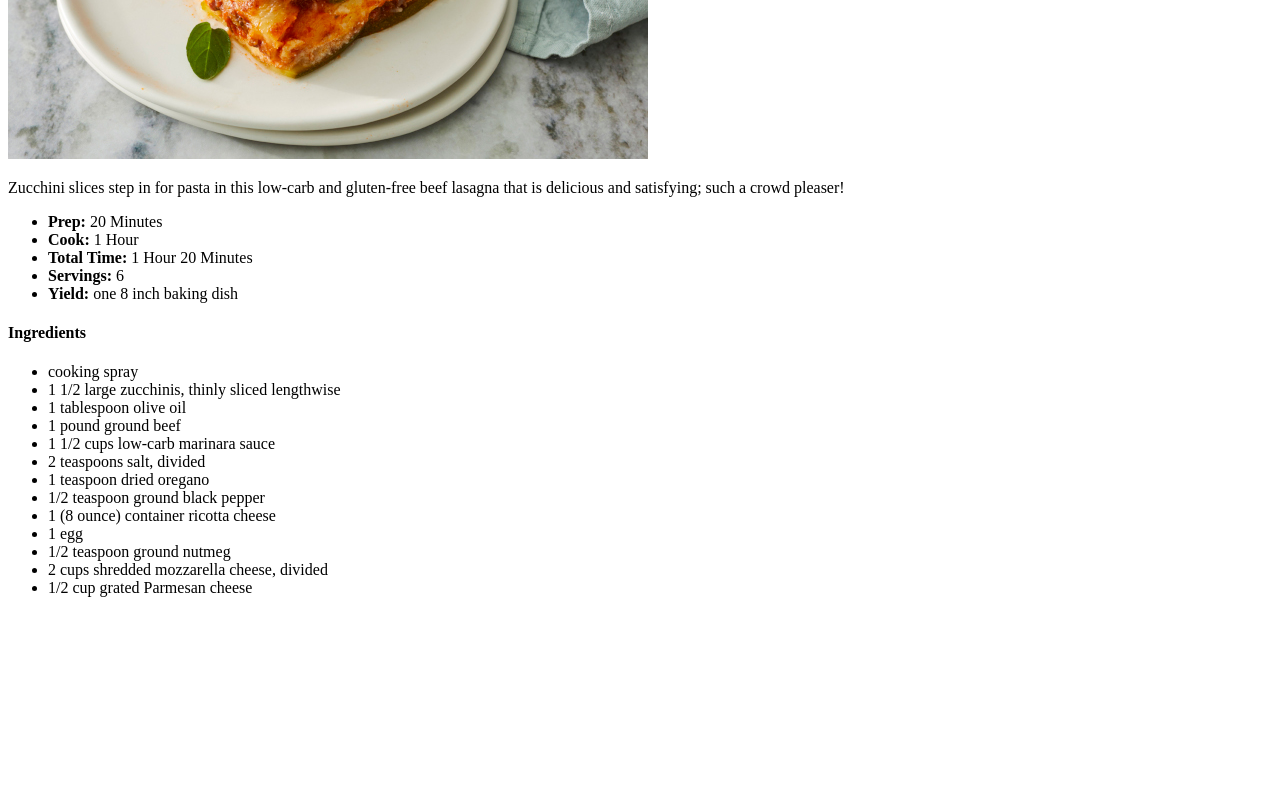
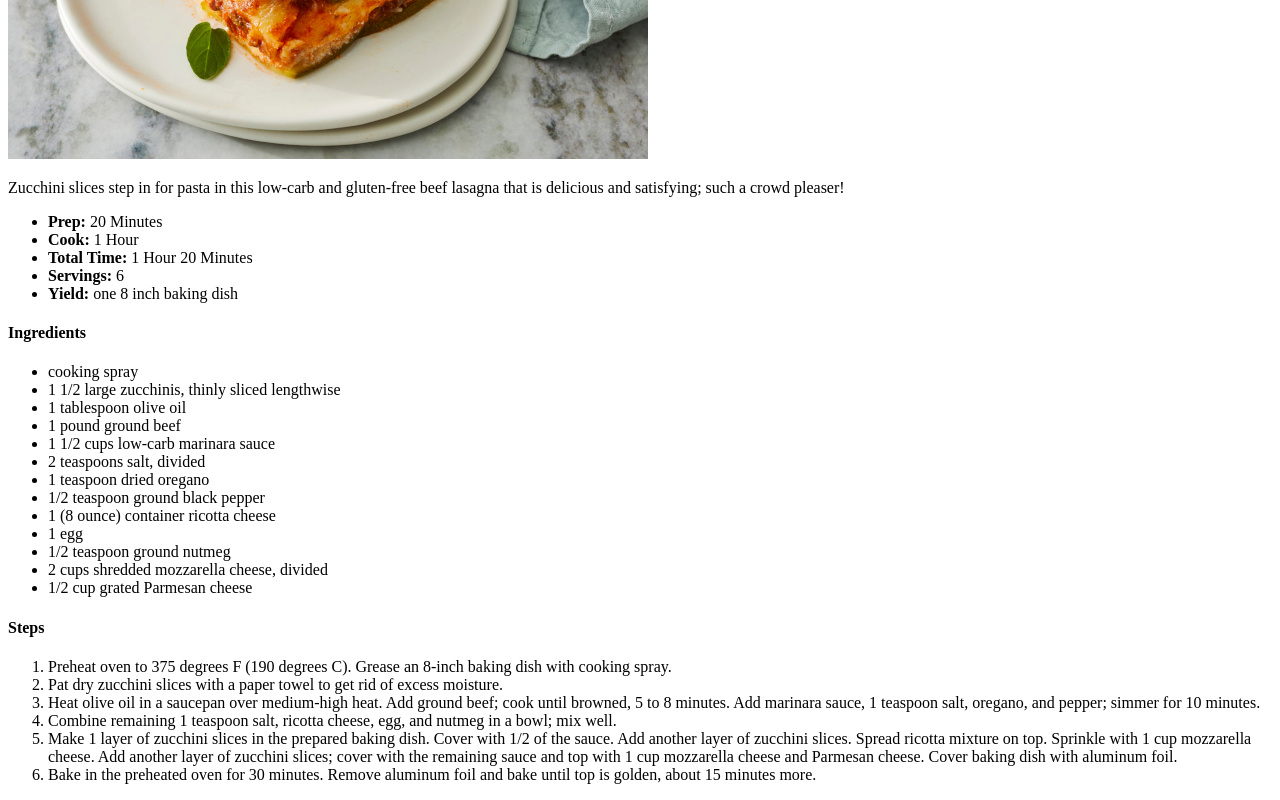
Before and after one commit to computertherapist/odin-recipes, a plain HTML site: page recipes/lasagna.html in a window 1280 px wide. Shown: the part 348-1148 px from the top of the page. Before the commit the page ends 961 px from the top, so only its background shows below. Drawn offline with Linux system fonts and the light colour scheme.

Commit message:
Added steps to lasagna page

```diff
--- a/recipes/lasagna.html
+++ b/recipes/lasagna.html
@@ -33,5 +33,15 @@
         <li>2 cups shredded mozzarella cheese, divided</li>
         <li>1/2 cup grated Parmesan cheese</li>
     </ul>
+
+    <h4>Steps</h4>
+    <ol>
+        <li>Preheat oven to 375 degrees F (190 degrees C). Grease an 8-inch baking dish with cooking spray.</li>
+        <li>Pat dry zucchini slices with a paper towel to get rid of excess moisture.</li>
+        <li>Heat olive oil in a saucepan over medium-high heat. Add ground beef; cook until browned, 5 to 8 minutes. Add marinara sauce, 1 teaspoon salt, oregano, and pepper; simmer for 10 minutes.</li>
+        <li>Combine remaining 1 teaspoon salt, ricotta cheese, egg, and nutmeg in a bowl; mix well.</li>
+        <li>Make 1 layer of zucchini slices in the prepared baking dish. Cover with 1/2 of the sauce. Add another layer of zucchini slices. Spread ricotta mixture on top. Sprinkle with 1 cup mozzarella cheese. Add another layer of zucchini slices; cover with the remaining sauce and top with 1 cup mozzarella cheese and Parmesan cheese. Cover baking dish with aluminum foil.</li>
+        <li>Bake in the preheated oven for 30 minutes. Remove aluminum foil and bake until top is golden, about 15 minutes more.</li>
+    </ol>
 </body>
 </html>
```
